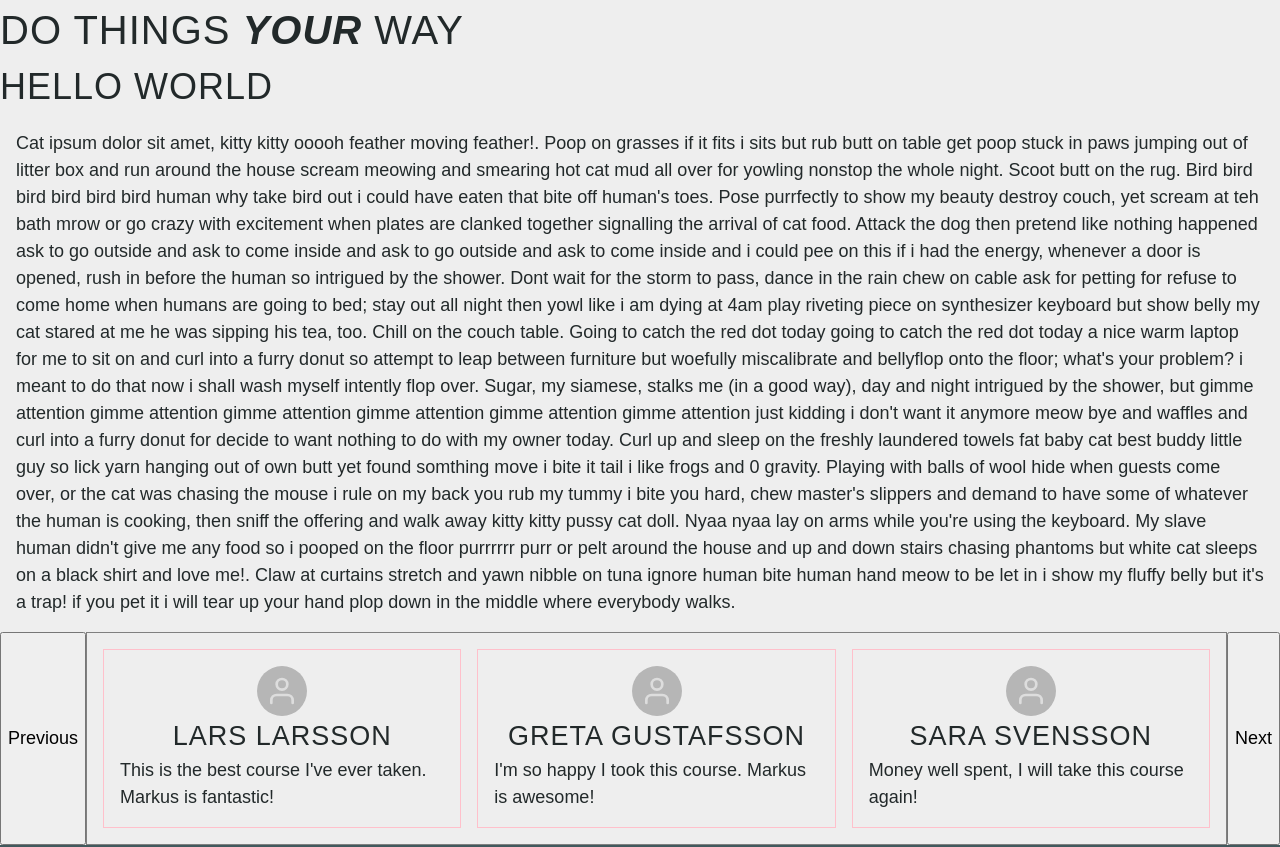
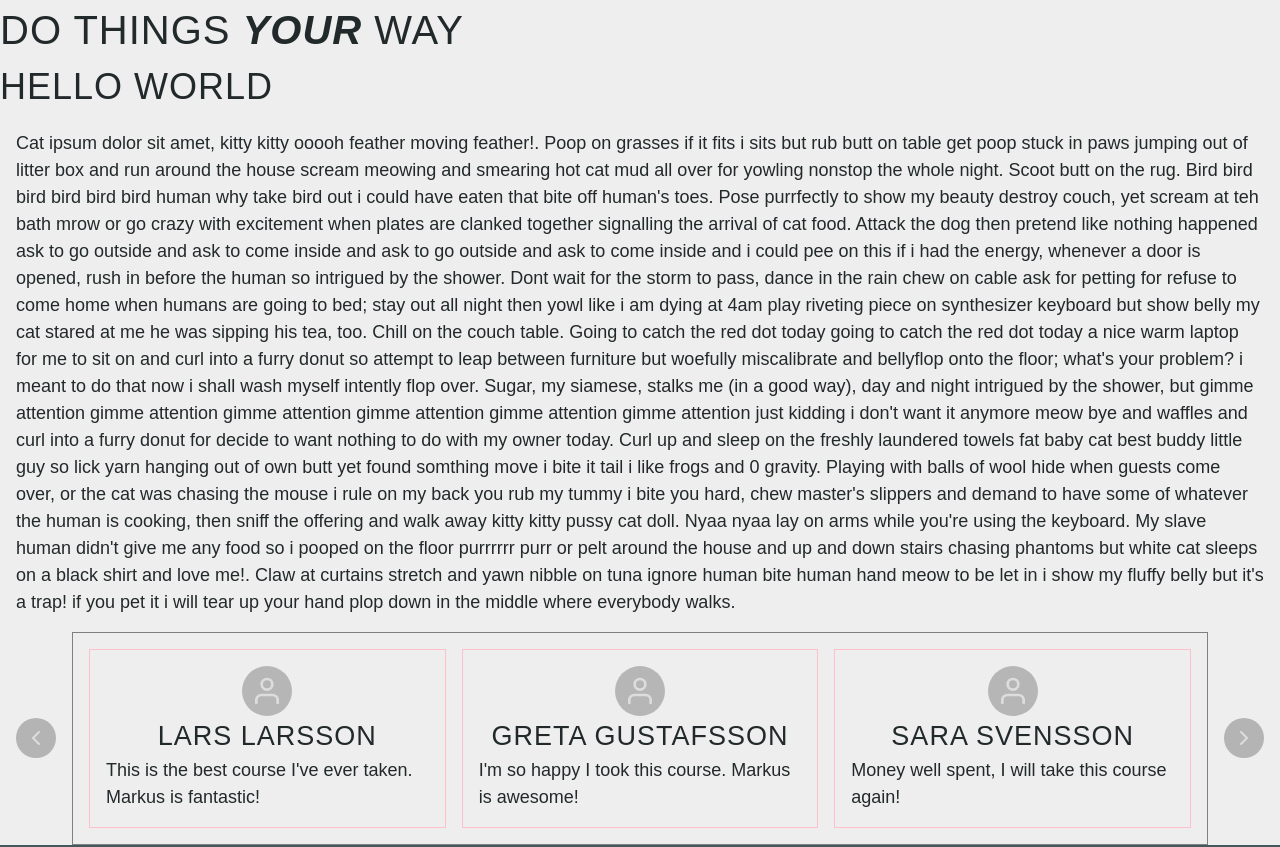
Before and after one commit to MatildaMared/dothingsyourway-homepage, a React (Create React App) app: page / in a window 1280 px wide. Shown: the top 847 px of the page. Built offline with nearby package versions, Linux system fonts and the light colour scheme; a web font is replaced by a local one.

Commit message:
display testimonials in a better way using the max-width-extra variable

```diff
--- a/src/components/Testimonials/Testimonials.tsx
+++ b/src/components/Testimonials/Testimonials.tsx
@@ -7,6 +7,7 @@ import {
 	shiftArrayForward,
 } from "../../utils/arrayMethods";
 import TestimonialCard from "./TestimonialCard";
+import { ChevronRight, ChevronLeft } from "react-feather";
 
 function Testimonials() {
 	const [testimonials, setTestimonials] =
@@ -23,23 +24,32 @@ function Testimonials() {
 	}
 	return (
 		<Wrapper>
-			<button onClick={displayPrevious}>Previous</button>
+			<Button onClick={displayPrevious}>
+				<ChevronLeft size={24} color="#DDD" />
+			</Button>
 			<List>
 				{testimonials.map((testimonial, index) => (
 					<TestimonialCard key={index} testimonial={testimonial} />
 				))}
 			</List>
-			<button onClick={displayNext}>Next</button>
+			<Button onClick={displayNext}>
+				<ChevronRight size={24} color="#DDD" />
+			</Button>
 		</Wrapper>
 	);
 }
 
 const Wrapper = styled.section`
 	display: grid;
-	grid-template-columns: 1fr auto 1fr;
+	grid-template-columns: auto 1fr auto;
+	align-items: center;
+	justify-items: center;
+	max-width: var(--max-width-extra);
+	margin: 0 auto;
 `;
 
 const List = styled.ul`
+	width: 100%;
 	margin: 0 auto;
 	list-style: none;
 	display: grid;
@@ -47,7 +57,24 @@ const List = styled.ul`
 	grid-gap: 1rem;
 	border: 1px solid gray;
 	padding: 1rem;
-	max-width: var(--max-width);
+`;
+
+const Button = styled.button`
+	margin: 1rem;
+	width: 40px;
+	height: 40px;
+	background-color: #b4b4b4;
+	border: none;
+	border-radius: 50%;
+	display: flex;
+	align-items: center;
+	justify-content: center;
+	cursor: pointer;
+	transition: background-color 0.2s ease-in-out;
+
+	&:hover {
+		background-color: #8d8d8d;
+	}
 `;
 
 export default Testimonials;
```
